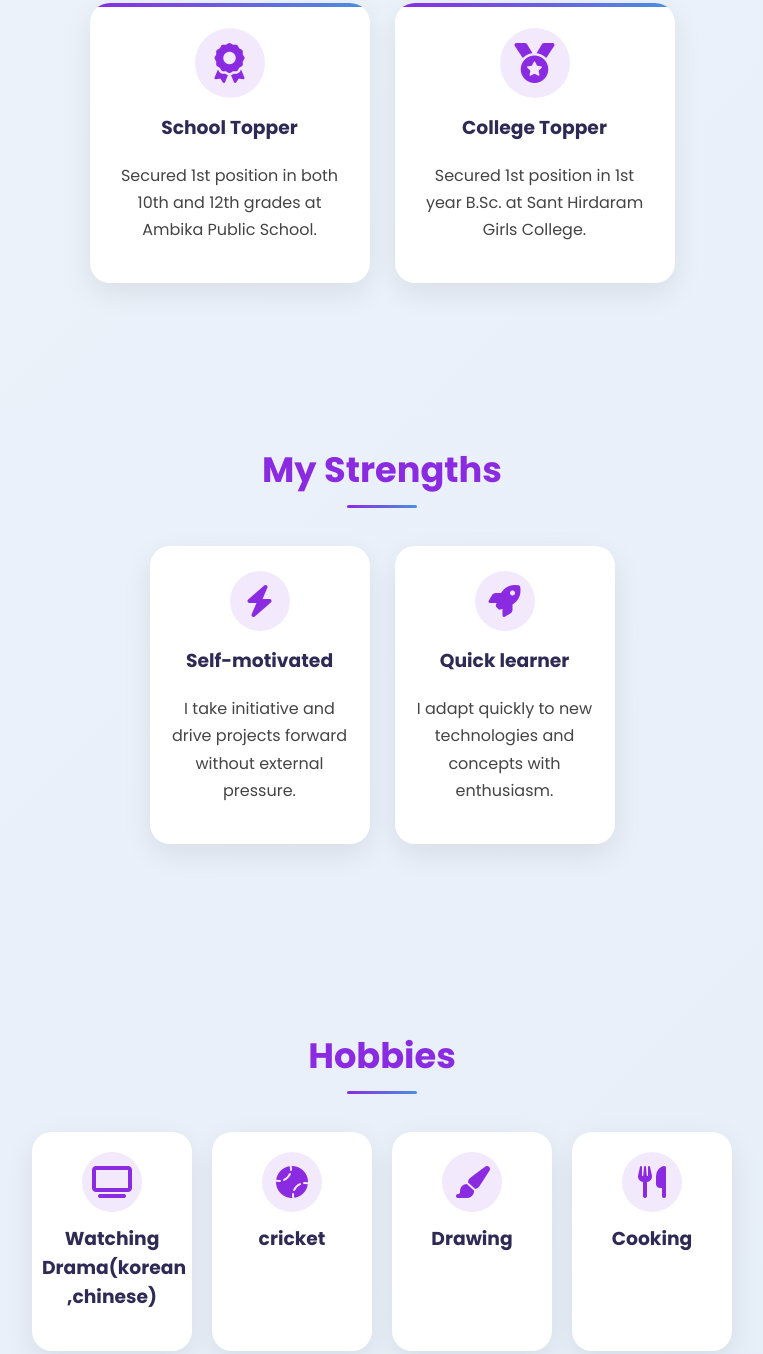
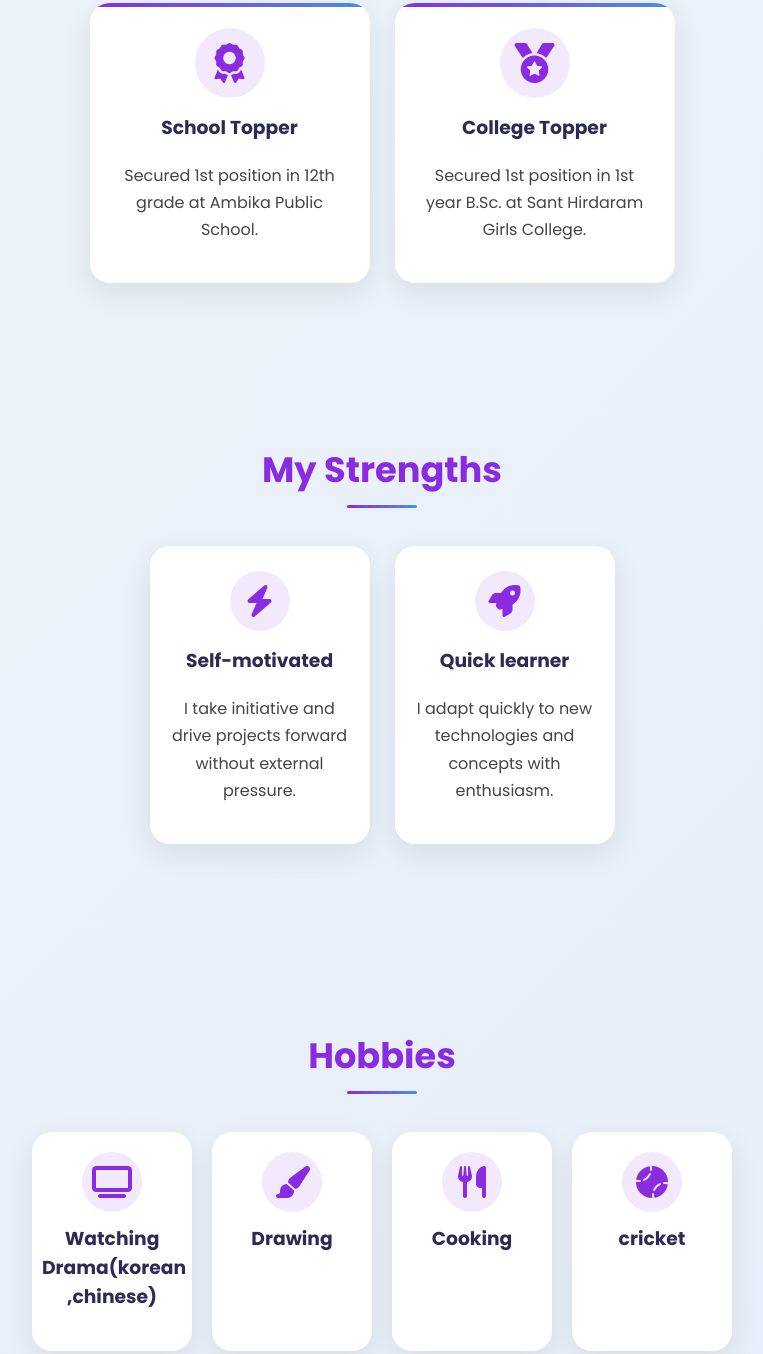
Before and after one commit to suhanimewada/resume, a plain HTML site: page index.html in a window 1280 px wide. Shown: the part 3397-4751 px from the top of the page, without its empty margins (258-1021 px from the left). Drawn offline with Linux system fonts and the light colour scheme.

Commit message:
Update index.html

```diff
--- a/index.html
+++ b/index.html
@@ -1214,7 +1214,7 @@
                         <i class="fas fa-award"></i>
                     </div>
                     <h3>School Topper</h3>
-                    <p>Secured 1st position in both 10th and 12th grades at Ambika Public School.</p>
+                    <p>Secured 1st position in 12th grade at Ambika Public School.</p>
                 </div>
                 <div class="achievement-card shimmer">
                     <div class="achievement-icon">
@@ -1260,10 +1260,7 @@
                     <h3>Watching Drama(korean
                         ,chinese)</h3>
                 </div>
-                <div class="hobby-card">
-                    <i class="fas fa-baseball-ball"></i>
-                    <h3>cricket</h3>
-                </div>
+
                 <div class="hobby-card">
                     <i class="fas fa-paint-brush"></i>
                     <h3>Drawing</h3>
@@ -1271,6 +1268,10 @@
                 <div class="hobby-card">
                     <i class="fas fa-utensils"></i>
                     <h3>Cooking</h3>
+                </div>
+                 <div class="hobby-card">
+                    <i class="fas fa-baseball-ball"></i>
+                    <h3>cricket</h3>
                 </div>
             </div>
         </div>
```
